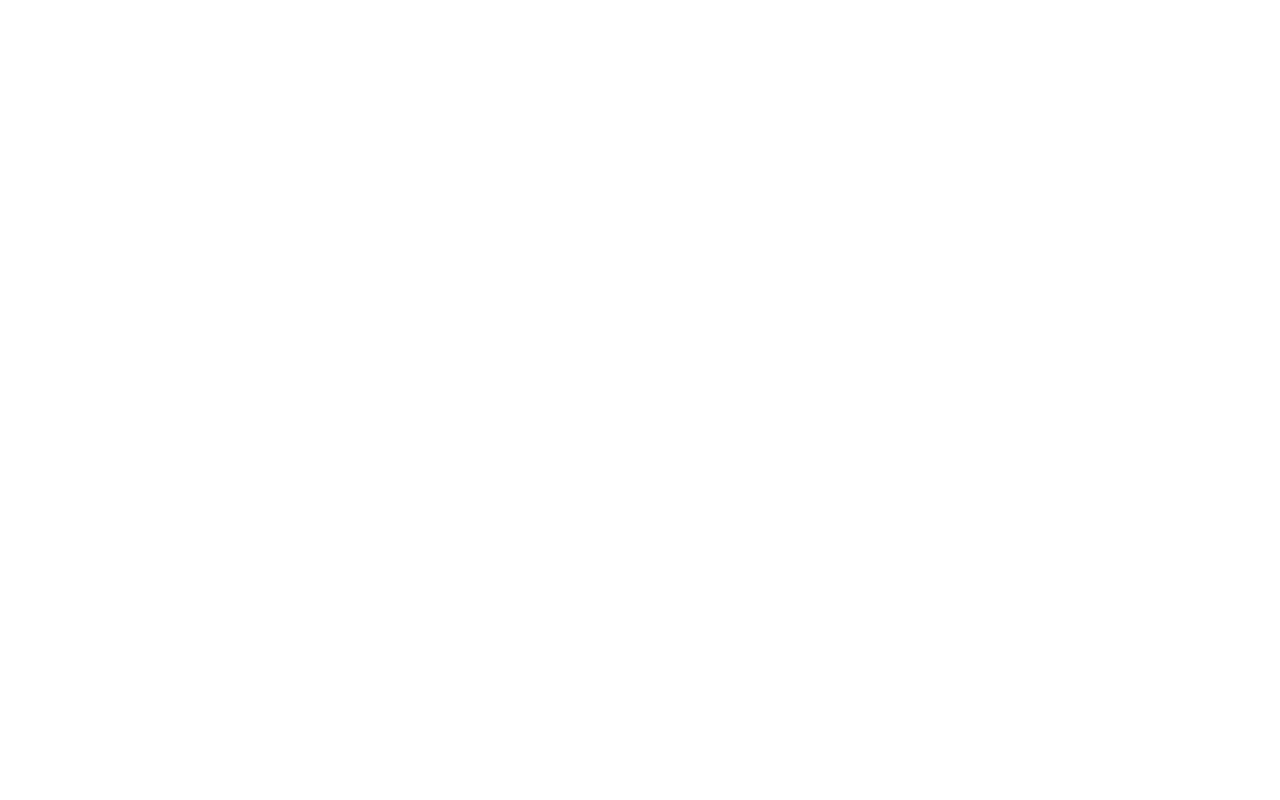
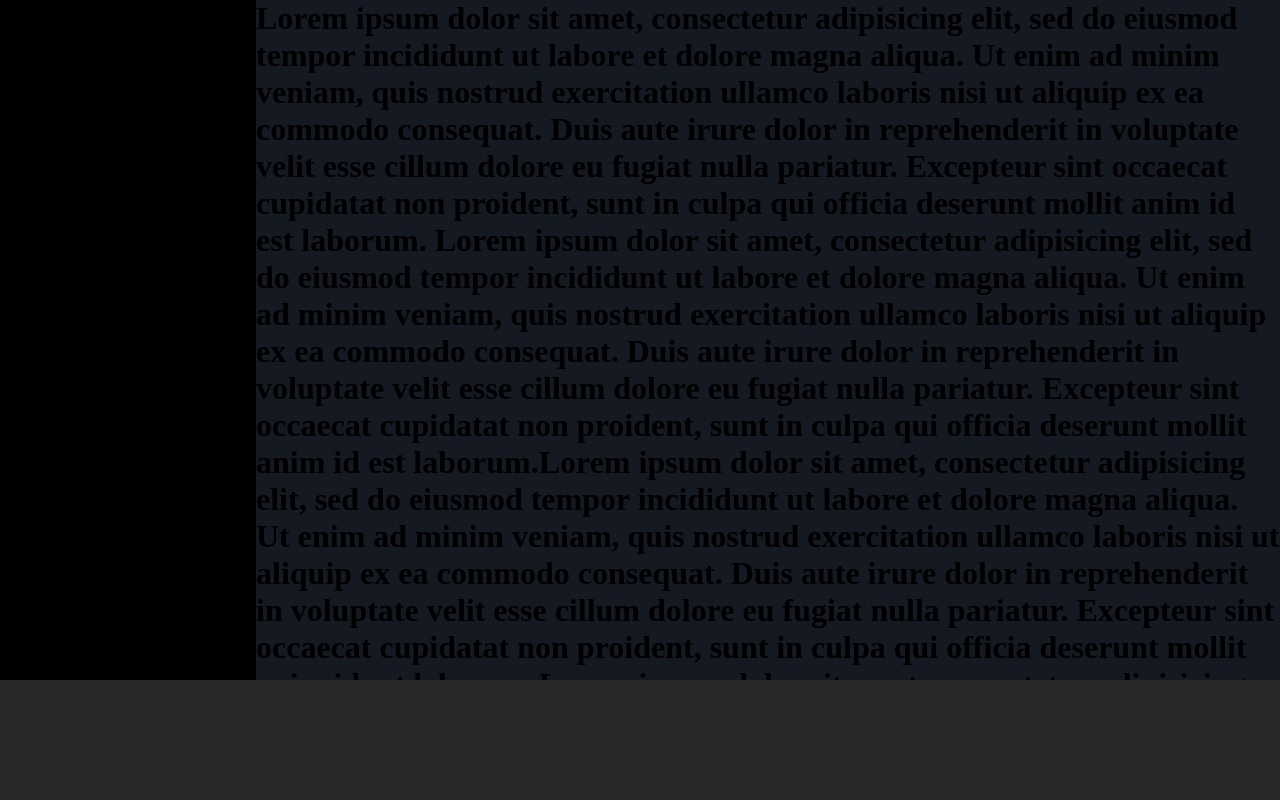
Before and after one commit to lucavont/html-css-spotifyweb, a plain HTML site: page index.html in a window 1280 px wide. Drawn offline with Linux system fonts and the light colour scheme.

Commit message:
Created layout
- Created starting layout
- Created scroll only in the content area

```diff
--- a/css/style.css
+++ b/css/style.css
@@ -0,0 +1,31 @@
+* {
+  margin: 0;
+  padding: 0;
+  box-sizing: border-box;
+}
+
+#sidebar {
+  height: 100vh;
+  width: 20vw;
+  background-color: black;
+  float: left;
+}
+
+
+#scrolling-content {
+  width: calc(100% - 20vw);
+  height: 100vh;
+  background-color: #141922;
+  overflow: scroll;
+  overflow-x: hidden;
+  float: right;
+}
+
+
+#music-player {
+  width: 100vw;
+  height: 15vh;
+  position: absolute;
+  background-color: #282828;
+  bottom: 0;
+}
--- a/index.html
+++ b/index.html
@@ -6,6 +6,12 @@
     <link rel="stylesheet" href="css/style.css">
   </head>
   <body>
-
+    <div id="sidebar"></div>
+    <div id="scrolling-content">
+      <h1>Lorem ipsum dolor sit amet, consectetur adipisicing elit, sed do eiusmod tempor incididunt ut labore et dolore magna aliqua. Ut enim ad minim veniam, quis nostrud exercitation ullamco laboris nisi ut aliquip ex ea commodo consequat. Duis aute irure dolor in reprehenderit in voluptate velit esse cillum dolore eu fugiat nulla pariatur. Excepteur sint occaecat cupidatat non proident, sunt in culpa qui officia deserunt mollit anim id est laborum.
+      Lorem ipsum dolor sit amet, consectetur adipisicing elit, sed do eiusmod tempor incididunt ut labore et dolore magna aliqua. Ut enim ad minim veniam, quis nostrud exercitation ullamco laboris nisi ut aliquip ex ea commodo consequat. Duis aute irure dolor in reprehenderit in voluptate velit esse cillum dolore eu fugiat nulla pariatur. Excepteur sint occaecat cupidatat non proident, sunt in culpa qui officia deserunt mollit anim id est laborum.Lorem ipsum dolor sit amet, consectetur adipisicing elit, sed do eiusmod tempor incididunt ut labore et dolore magna aliqua. Ut enim ad minim veniam, quis nostrud exercitation ullamco laboris nisi ut aliquip ex ea commodo consequat. Duis aute irure dolor in reprehenderit in voluptate velit esse cillum dolore eu fugiat nulla pariatur. Excepteur sint occaecat cupidatat non proident, sunt in culpa qui officia deserunt mollit anim id est laborum.Lorem ipsum dolor sit amet, consectetur adipisicing elit, sed do eiusmod tempor incididunt ut labore et dolore magna aliqua. Ut enim ad minim veniam, quis nostrud exercitation ullamco laboris nisi ut aliquip ex ea commodo consequat. Duis aute irure dolor in reprehenderit in voluptate velit esse cillum dolore eu fugiat nulla pariatur. Excepteur sint occaecat cupidatat non proident, sunt in culpa qui officia deserunt mollit anim id est laborum.
+      Lorem ipsum dolor sit amet, consectetur adipisicing elit, sed do eiusmod tempor incididunt ut labore et dolore magna aliqua. Ut enim ad minim veniam, quis nostrud exercitation ullamco laboris nisi ut aliquip ex ea commodo consequat. Duis aute irure dolor in reprehenderit in voluptate velit esse cillum dolore eu fugiat nulla pariatur. Excepteur sint occaecat cupidatat non proident, sunt in culpa qui officia deserunt mollit anim id est laborum.</h1>
+    </div>
+    <div id="music-player"></div>
   </body>
 </html>
```
